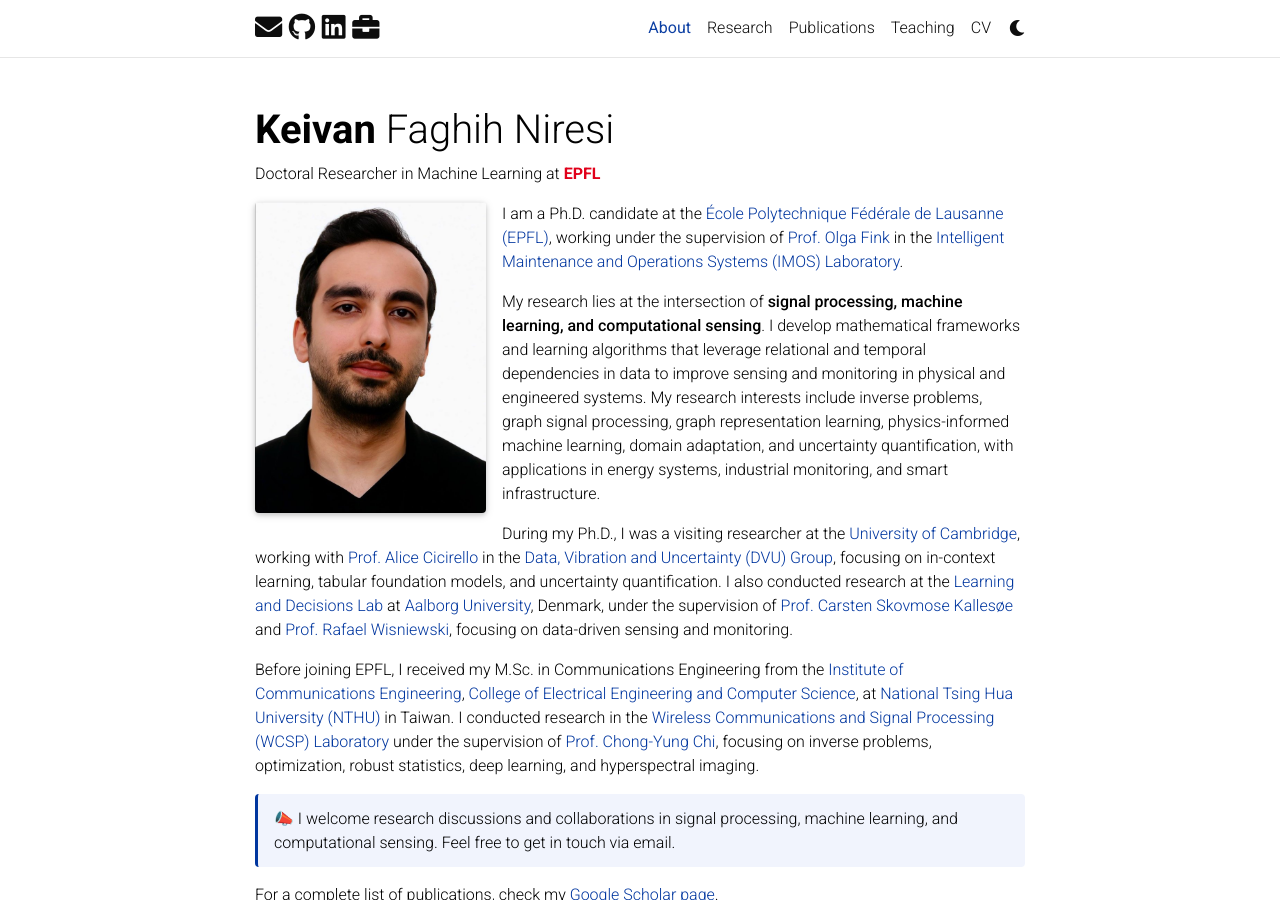
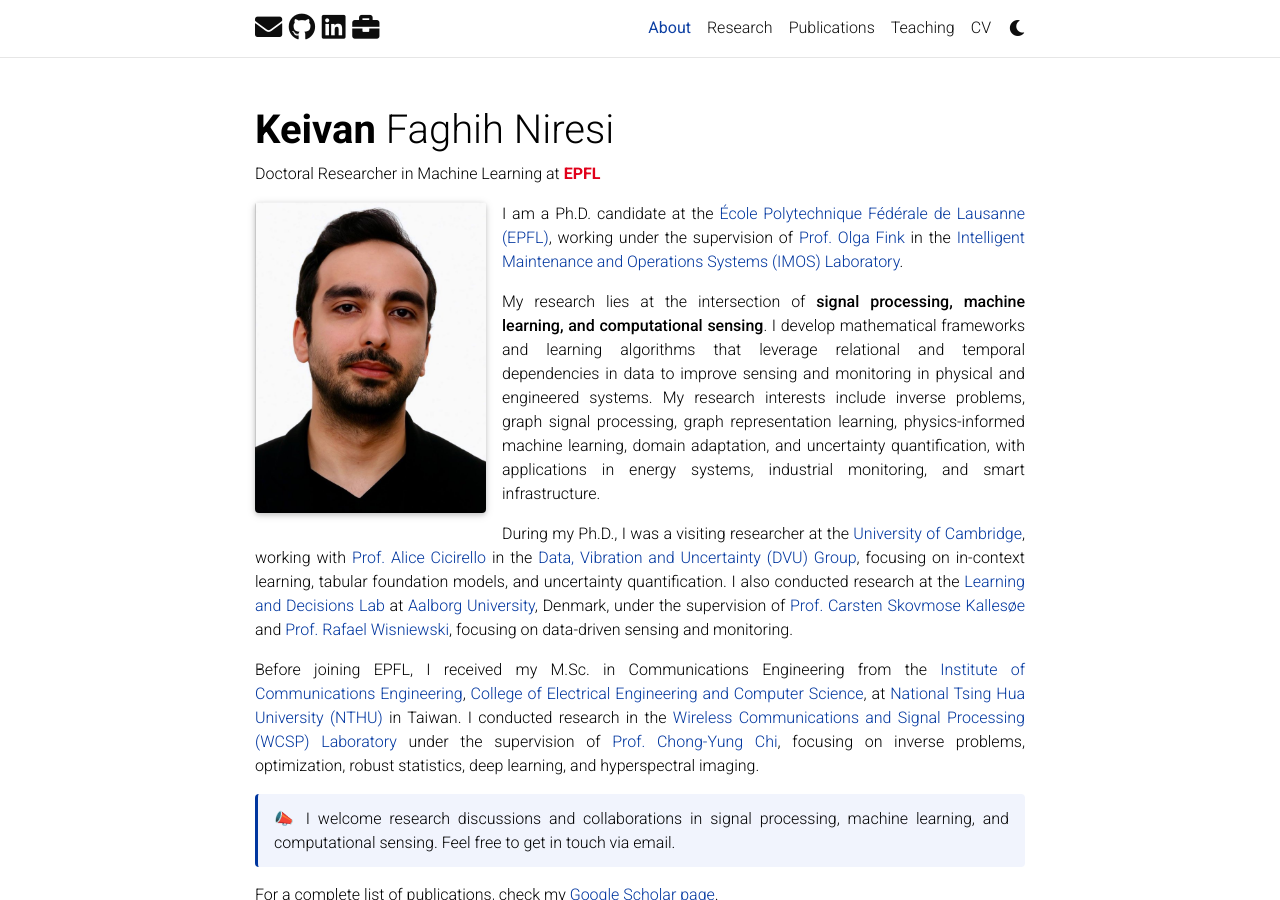
Before and after one commit to Keiv4n/keiv4n.github.io, a Jekyll site: the page built from _pages/about.md, in a window 1280 px wide and 900 px high. Built offline with Jekyll 4.4.1, drawn with Linux system fonts in a browser that asks for light colours; full-size pictures stand in for the smaller copies a plugin makes; comment, search, counter and statistics services are not loaded; a style sheet for code colours, icons or effects is not loaded.

Commit message:
Restore justified biography layout

```diff
--- a/_layouts/about.html
+++ b/_layouts/about.html
@@ -32,7 +32,7 @@ layout: default
       {%- endif %}
     </div>
     {%- endif %}
-    <div class="clearfix" style="text-align: left">
+    <div class="clearfix" style="text-align: justify">
       {{ content }}
     </div>
     <!-- News -->
```
